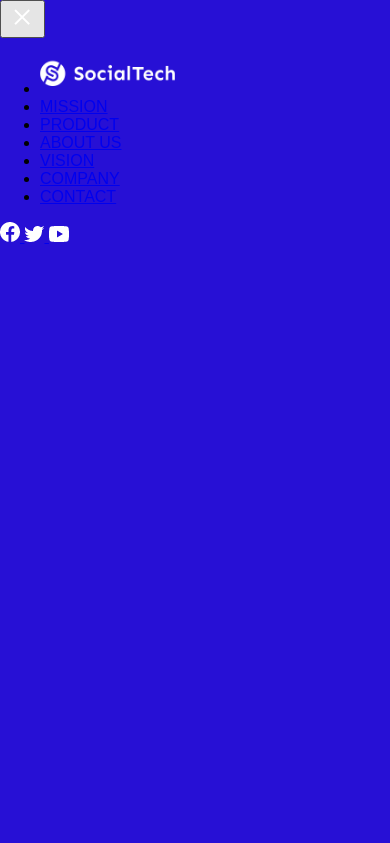
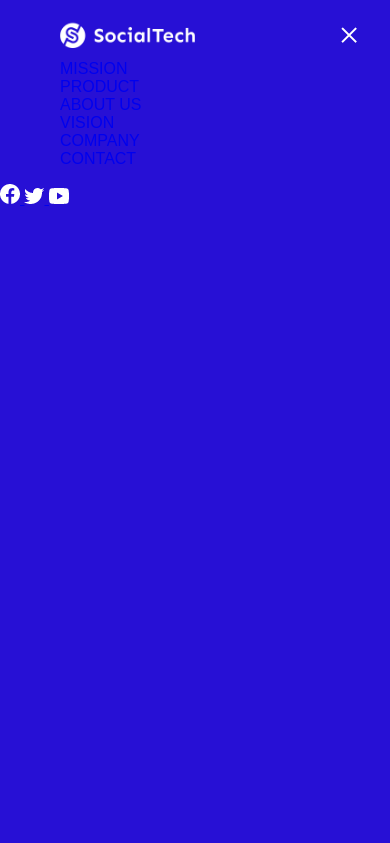
Before and after one commit to joystrrrt/html-css-basic-kadai, a plain HTML site: page socialtech/index.html in a window 390 px wide. Both pictures are taken after a click on the button 354 px from the left and 29 px from the top of the page. Shown: the top 843 px of the page. Drawn offline with Linux system fonts and the light colour scheme.

Commit message:
Add files via upload

```diff
--- a/socialtech/index.html
+++ b/socialtech/index.html
@@ -320,7 +320,7 @@ style="border: 0" allowfullscreen="" loading="lazy">
             <div>
               <input class="radiobutton" type="radio" value="tel" name="contact" cheked><label>お電話</label>
               <input class="radiobutton" type="radio" value="mail" name="contact"><label>メール</label>
-              <input class="radiobutton" type="radio" valur="both" name="contact"<label>どちらでも</label>
+              <input class="radiobutton" type="radio" valur="both" name="contact"><label>どちらでも</label>
             </div>
           </div>
            <div>
--- a/socialtech/style.css
+++ b/socialtech/style.css
@@ -492,4 +492,46 @@ footer {
   display: none;
   z-index: 100;
 }
+
+/* ×ボタン */
+#close {
+  position: absolute;
+  top: 20px;
+  right: 20px;
+  background-color: transparent;
+  border: none;
 }
+
+#nav-sp nav ui {
+  padding-left: 0;
+}
+
+#nav-sp nav li {
+  list-style: none;
+}
+
+/* ナビゲーションメニュー用ロゴ */
+#logo-sp {
+  margin: 80px 0 30px 20px;
+}
+
+/* ナビゲーションのリンクの装飾設定 */
+#nav sp nav a {
+  display: block;
+  color: #ffffff;
+}
+
+#nav-sp nav a:hover {
+  text-decoration: underline;
+}
+
+#nav-sp .menu {
+  text-decoration: none;
+  margin: 0 20px 0 20px;
+  height: 44px;
+  font-size: 16px;
+  background-image: url("images/arrow.ong");
+  background-repeat: no-repeat;
+  background-position: right top;
+}
+}
```
